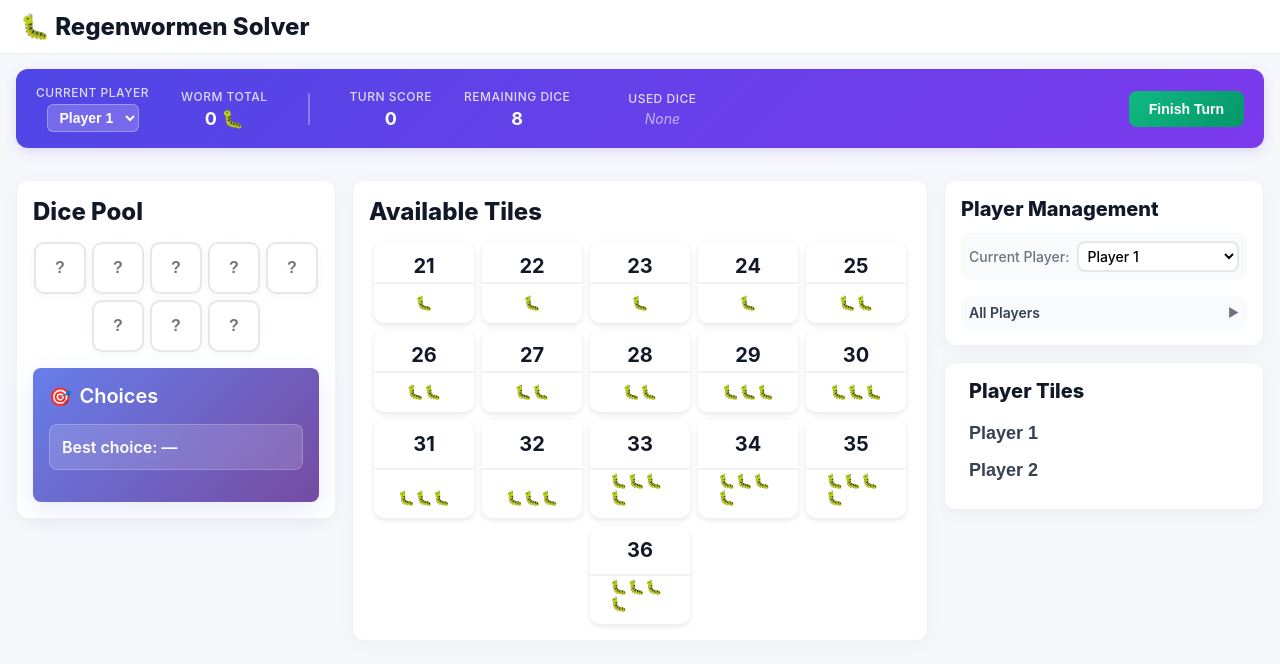
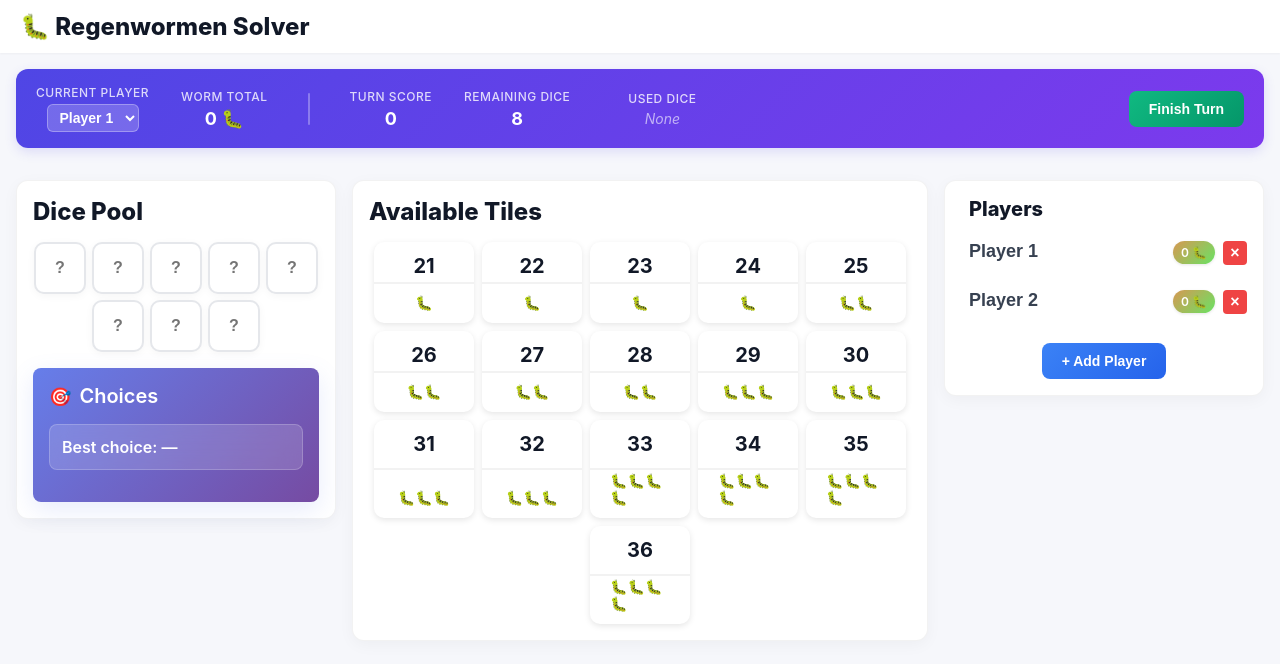
Before and after one commit to JamesNarayanan/Pickomino-Solver, a React (Vite) app: page / in a window 1280 px wide. Shown: the top 664 px of the page. Built offline with nearby package versions, Linux system fonts and the light colour scheme.

Commit message:
Implement player management features and styles, including removal confirmation dialog

```diff
--- a/src/App.tsx
+++ b/src/App.tsx
@@ -18,13 +18,15 @@ export default function App() {
 	]);
 	const [currentPlayerIdx, setCurrentPlayerIdx] = useState(0);
 	const [usedCounts, setUsedCounts] = useState<Record<number, number>>({});
-	const [isPlayerManagementOpen, setIsPlayerManagementOpen] = useState(false);
 	const [tileActionMenu, setTileActionMenu] = useState<{
 		tile: Target;
 		location: "main" | "player";
 		playerIdx?: number;
 		tileIdx?: number;
 	} | null>(null);
+	const [removePlayerConfirm, setRemovePlayerConfirm] = useState<{ playerIdx: number; playerName: string } | null>(
+		null
+	);
 
 	// dice faces as numbers: 0 = empty/unset, otherwise 1..6; there are 8 dice in total
 	const [dice, setDice] = useState<number[]>(() => Array(8).fill(0));
@@ -146,9 +148,21 @@ export default function App() {
 		setPlayers(p => [...p, { name: `Player ${p.length + 1}`, tiles: [] }]);
 	}
 
+	function confirmRemovePlayer(idx: number) {
+		setRemovePlayerConfirm({ playerIdx: idx, playerName: players[idx].name });
+	}
+
 	function removePlayer(idx: number) {
+		// Return any tiles from the removed player back to the main pool
+		const removedPlayer = players[idx];
+		if (removedPlayer.tiles.length > 0) {
+			setTargets(prev => [...prev, ...removedPlayer.tiles].sort((a, b) => a.value - b.value));
+		}
+
 		setPlayers(p => p.filter((_, i) => i !== idx));
 		if (currentPlayerIdx >= players.length - 1) setCurrentPlayerIdx(0);
+		else if (currentPlayerIdx > idx) setCurrentPlayerIdx(currentPlayerIdx - 1);
+		setRemovePlayerConfirm(null);
 	}
 
 	// Helper to get used dice display
@@ -282,38 +296,16 @@ export default function App() {
 				</section>
 
 				<section className="right-col">
-					<div className="player-controls card">
-						<h3>Player Management</h3>
-						<div className="current-player-selector">
-							<label>Current Player:</label>
-							<select
-								value={currentPlayerIdx}
-								onChange={e => setCurrentPlayerIdx(Number(e.target.value))}
-								className="player-select"
-							>
-								{players.map((pl, i) => (
-									<option key={i} value={i}>
-										{pl.name}
-									</option>
-								))}
-							</select>
-						</div>
-
-						<div className="players-management">
-							<div
-								className="players-management-header"
-								onClick={() => setIsPlayerManagementOpen(!isPlayerManagementOpen)}
-							>
-								<h4>All Players</h4>
-								<span className={`chevron ${isPlayerManagementOpen ? "open" : ""}`}>▶</span>
-							</div>
-							{isPlayerManagementOpen && (
-								<div className="players-list-control">
-									{players.map((pl, i) => (
-										<div
-											key={i}
-											className={`player-control-item ${i === currentPlayerIdx ? "active" : ""}`}
-										>
+					<div className="players-tiles card">
+						<h3>Players</h3>
+						<div className="players-list">
+							{players.map((pl, i) => {
+								const playerWorms = pl.tiles.reduce((total, tile) => total + tile.pts, 0);
+								return (
+									<div key={i} className={`player-card ${i > 0 ? "player-card-spaced" : ""}`}>
+										<div className="player-pool">
+											<div className="player-header">
+												<div className="player-name-with-worms">
 													<input
 														value={pl.name}
 														onChange={e =>
@@ -323,55 +315,41 @@ export default function App() {
 																return cp;
 															})
 														}
-												className="player-name-input"
+														className="player-name-header-input"
 													/>
+													<span className="player-worms">{playerWorms} 🐛</span>
+													{players.length > 1 && (
 														<button
-												onClick={() => setCurrentPlayerIdx(i)}
-												className="set-current-btn"
-												disabled={i === currentPlayerIdx}
+															onClick={() => confirmRemovePlayer(i)}
+															className="remove-player-btn-inline"
+															title={`Remove ${pl.name}`}
 														>
-												{i === currentPlayerIdx ? "Current" : "Set"}
-											</button>
-											{players.length > 1 && (
-												<button onClick={() => removePlayer(i)} className="remove-player-btn">
 															×
 														</button>
 													)}
 												</div>
+											</div>
+											<div className="player-tiles">
+												{pl.tiles.map((t, tileIdx) => (
+													<Tile
+														key={t.value + "-" + tileIdx}
+														tile={t}
+														onClick={() => handleTileClick(t, "player", i, tileIdx)}
+													/>
 												))}
+											</div>
+										</div>
+									</div>
+								);
+							})}
+						</div>
 						{players.length < 8 && (
-										<button onClick={addPlayer} className="add-player-btn">
+							<div className="add-player-container">
+								<button onClick={addPlayer} className="add-player-btn-centered">
 									+ Add Player
 								</button>
-									)}
 							</div>
 						)}
-						</div>
-					</div>
-
-					<div className="players-tiles card">
-						<h3>Player Tiles</h3>
-						<div className="players-list">
-							{players.map((pl, i) => (
-								<div key={i} className="player-card">
-									<PlayerPool
-										name={pl.name}
-										tiles={pl.tiles}
-										editableName
-										onNameChange={s =>
-											setPlayers(prev => {
-												const cp = [...prev];
-												cp[i] = { ...cp[i], name: s };
-												return cp;
-											})
-										}
-										onTileClick={tileIdx => {
-											handleTileClick(pl.tiles[tileIdx], "player", i, tileIdx);
-										}}
-									/>
-								</div>
-							))}
-						</div>
 					</div>
 				</section>
 			</main>
@@ -456,6 +434,36 @@ export default function App() {
 					</div>
 				</div>
 			)}
+
+			{/* Remove Player Confirmation Dialog */}
+			{removePlayerConfirm && (
+				<div className="tile-action-overlay" onClick={() => setRemovePlayerConfirm(null)}>
+					<div className="tile-action-menu" onClick={e => e.stopPropagation()}>
+						<h3>Remove Player</h3>
+						<p className="confirmation-text">
+							Are you sure you want to remove <strong>{removePlayerConfirm.playerName}</strong>?
+							{players[removePlayerConfirm.playerIdx]?.tiles.length > 0 && (
+								<span className="warning-text">
+									<br />
+									📤 This player has {players[removePlayerConfirm.playerIdx].tiles.length} tile(s)
+									that will be returned to the main pool.
+								</span>
+							)}
+						</p>
+						<div className="confirmation-actions">
+							<button
+								className="action-btn remove-confirm"
+								onClick={() => removePlayer(removePlayerConfirm.playerIdx)}
+							>
+								Yes, Remove Player
+							</button>
+							<button className="action-btn cancel-action" onClick={() => setRemovePlayerConfirm(null)}>
+								Cancel
+							</button>
+						</div>
+					</div>
+				</div>
+			)}
 		</div>
 	);
 }
--- a/src/styles.scss
+++ b/src/styles.scss
@@ -878,3 +878,112 @@ footer {
 		}
 	}
 }
+
+/* ===== UPDATED PLAYER MANAGEMENT STYLES ===== */
+
+.player-card {
+	&.player-card-spaced {
+		margin-top: 12px;
+	}
+}
+
+.add-player-container {
+	margin-top: 20px;
+	text-align: center;
+}
+
+.add-player-btn-centered {
+	background: linear-gradient(135deg, #3b82f6 0%, #2563eb 100%);
+	color: white;
+	border: none;
+	border-radius: 8px;
+	padding: 10px 20px;
+	font-weight: 600;
+	cursor: pointer;
+	transition: all 0.2s ease;
+	font-size: 14px;
+
+	&:hover {
+		background: linear-gradient(135deg, #2563eb 0%, #1d4ed8 100%);
+		transform: translateY(-1px);
+	}
+}
+
+.player-name-with-worms {
+	display: flex;
+	align-items: center;
+	gap: 8px;
+
+	.player-name-header-input {
+		flex: 1;
+		min-width: 0; /* Allow input to shrink */
+	}
+
+	.player-worms {
+		background: linear-gradient(135deg, #d69852 0%, #6ae264 100%);
+		color: white;
+		font-size: 12px;
+		font-weight: 600;
+		white-space: nowrap;
+		padding: 4px 8px;
+		border-radius: 12px;
+		box-shadow: 0 1px 3px rgba(0, 0, 0, 0.1);
+		display: inline-flex;
+		align-items: center;
+		gap: 2px;
+		min-width: fit-content;
+	}
+
+	.remove-player-btn-inline {
+		background: #ef4444;
+		color: white;
+		border: none;
+		border-radius: 4px;
+		width: 24px;
+		height: 24px;
+		display: flex;
+		align-items: center;
+		justify-content: center;
+		cursor: pointer;
+		font-size: 16px;
+		font-weight: bold;
+		line-height: 1;
+		transition: all 0.2s ease;
+
+		&:hover {
+			background: #dc2626;
+			transform: scale(1.1);
+		}
+	}
+}
+
+/* Remove player confirmation dialog styles */
+.confirmation-text {
+	text-align: center;
+	margin: 16px 0;
+	color: #374151;
+	line-height: 1.5;
+
+	.warning-text {
+		color: #f59e0b;
+		font-weight: 500;
+	}
+}
+
+.confirmation-actions {
+	display: flex;
+	gap: 12px;
+	justify-content: center;
+	margin-top: 20px;
+
+	.remove-confirm {
+		background: linear-gradient(135deg, #ef4444 0%, #dc2626 100%);
+		color: white;
+		transition: all 0.2s ease;
+
+		&:hover {
+			background: linear-gradient(135deg, #dc2626 0%, #b91c1c 100%);
+			transform: translateY(-1px);
+		}
+	}
+}
```
Lines whose indentation alone changed are shown as unchanged.
